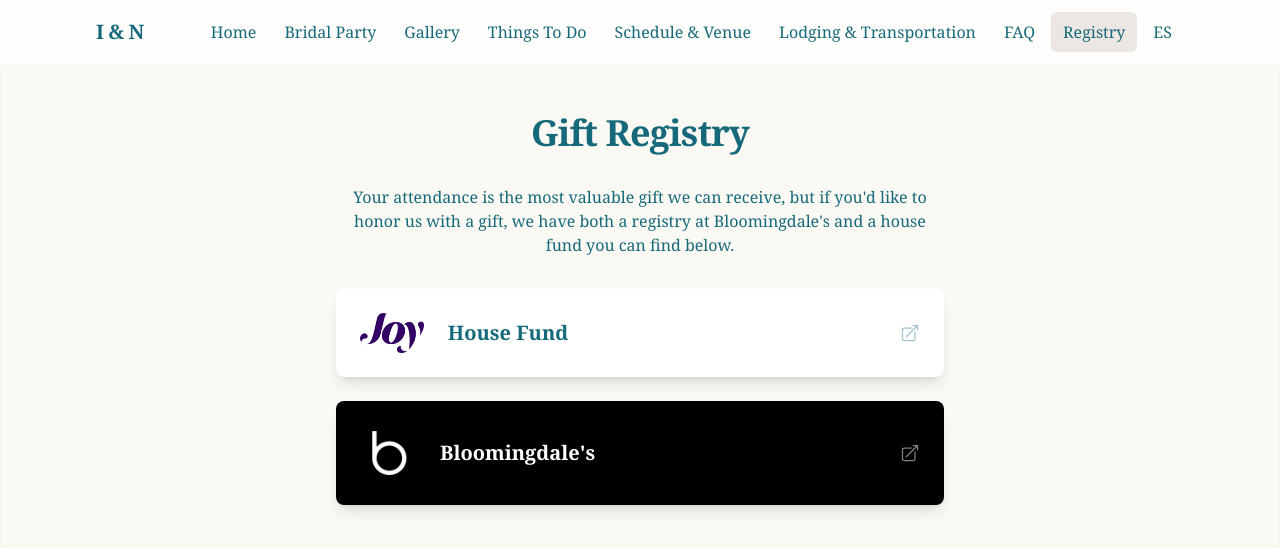
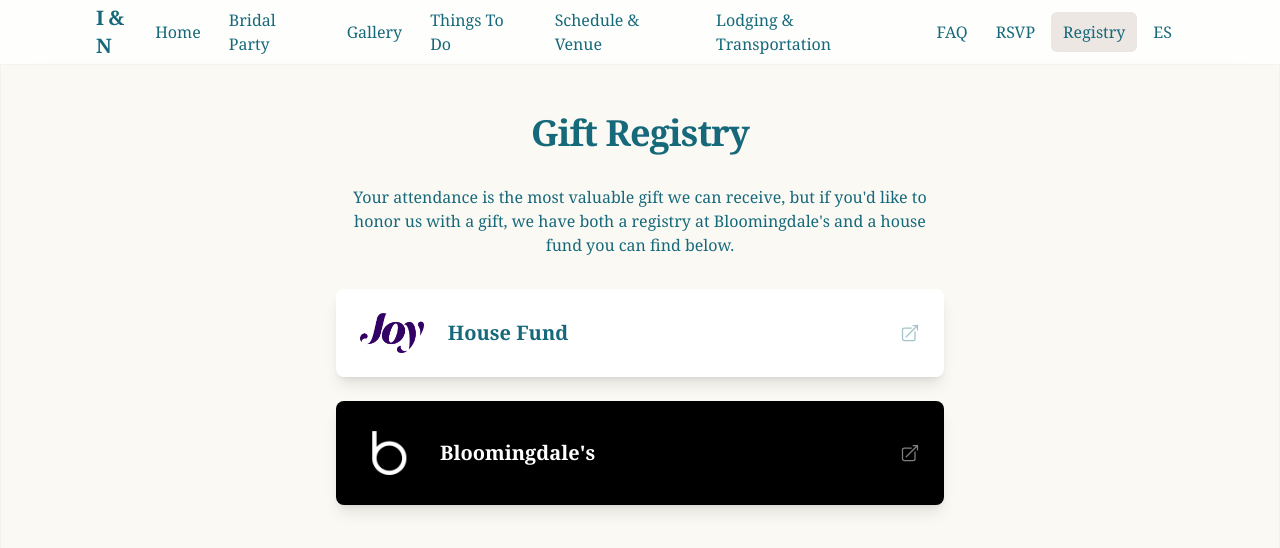
Before and after one commit to Noah-Mack-01/wedding-website, a Next.js app: page /en/registry in a window 1280 px wide. Shown: the top 548 px of the page. Built offline with nearby package versions, Linux system fonts and the light colour scheme.

Commit message:
update navbar

```diff
--- a/components/Navbar.tsx
+++ b/components/Navbar.tsx
@@ -20,6 +20,7 @@
   { labelKey: 'venue', href: '/venue' },
   { labelKey: 'lodging', href: '/lodging' },
   { labelKey: 'faq', href: '/faq' },
+  { labelKey: 'rsvp', href: '/rsvp' },
   { labelKey: 'registry', href: '/registry' },
 ];
 
```
